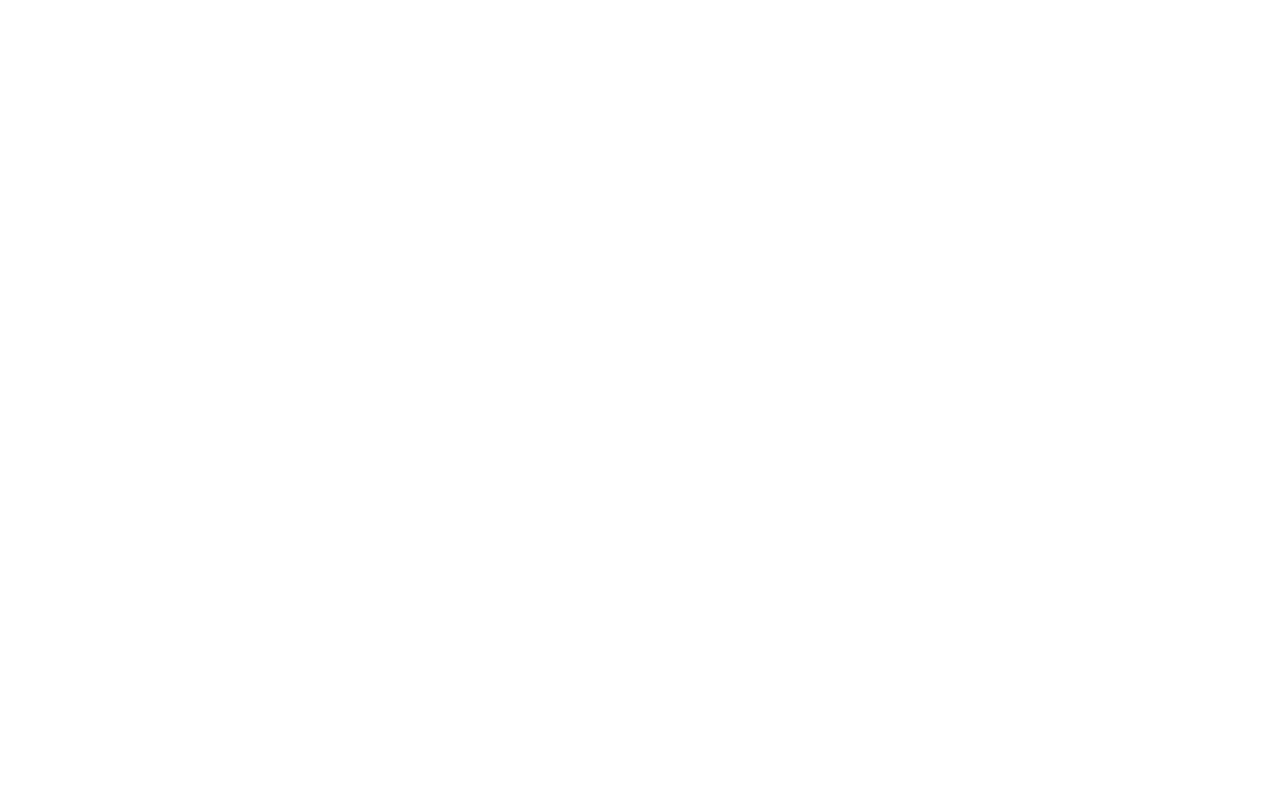
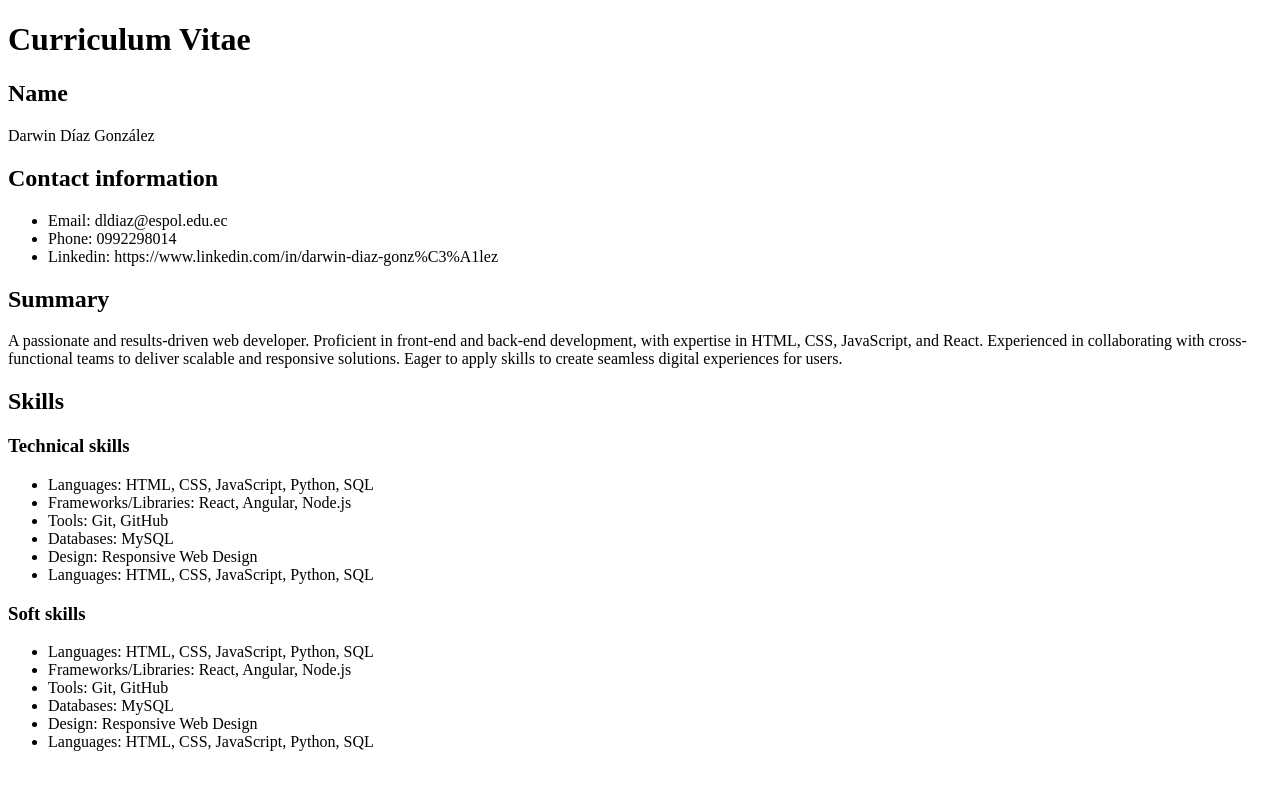
Before and after one commit to Darwin4050E/curriculum, a plain HTML site: page index.html in a window 1280 px wide. Drawn offline with Linux system fonts and the light colour scheme.

Commit message:
Este es un commit de prueba

```diff
--- a/index.html
+++ b/index.html
@@ -6,6 +6,43 @@
     <title>Curriculum Vitae: Darwin Díaz González</title>
 </head>
 <body>
-
+    <h1>Curriculum Vitae</h1>
+    <section>
+        <h2>Name</h2>
+        <p>Darwin Díaz González</p>
+    </section>
+    <section>
+        <h2>Contact information</h2>
+        <ul>
+            <li>Email: dldiaz@espol.edu.ec</li>
+            <li>Phone: 0992298014</li>
+            <li>Linkedin: https://www.linkedin.com/in/darwin-diaz-gonz%C3%A1lez</li>
+        </ul>
+    </section>
+    <section>
+        <h2>Summary</h2>
+        <p>A passionate and results-driven web developer. Proficient in front-end and back-end development, with expertise in HTML, CSS, JavaScript, and React. Experienced in collaborating with cross-functional teams to deliver scalable and responsive solutions. Eager to apply skills to create seamless digital experiences for users.</p>
+    </section>
+    <section>
+        <h2>Skills</h2>
+        <h3>Technical skills</h3>
+        <ul>
+            <li>Languages: HTML, CSS, JavaScript, Python, SQL</li>
+            <li>Frameworks/Libraries: React, Angular, Node.js</li>
+            <li>Tools: Git, GitHub</li>
+            <li>Databases: MySQL</li>
+            <li>Design: Responsive Web Design</li>
+            <li>Languages: HTML, CSS, JavaScript, Python, SQL</li>
+        </ul>
+        <h3>Soft skills</h3>
+        <ul>
+            <li>Languages: HTML, CSS, JavaScript, Python, SQL</li>
+            <li>Frameworks/Libraries: React, Angular, Node.js</li>
+            <li>Tools: Git, GitHub</li>
+            <li>Databases: MySQL</li>
+            <li>Design: Responsive Web Design</li>
+            <li>Languages: HTML, CSS, JavaScript, Python, SQL</li>
+        </ul>
+    </section>
 </body>
 </html>
```
